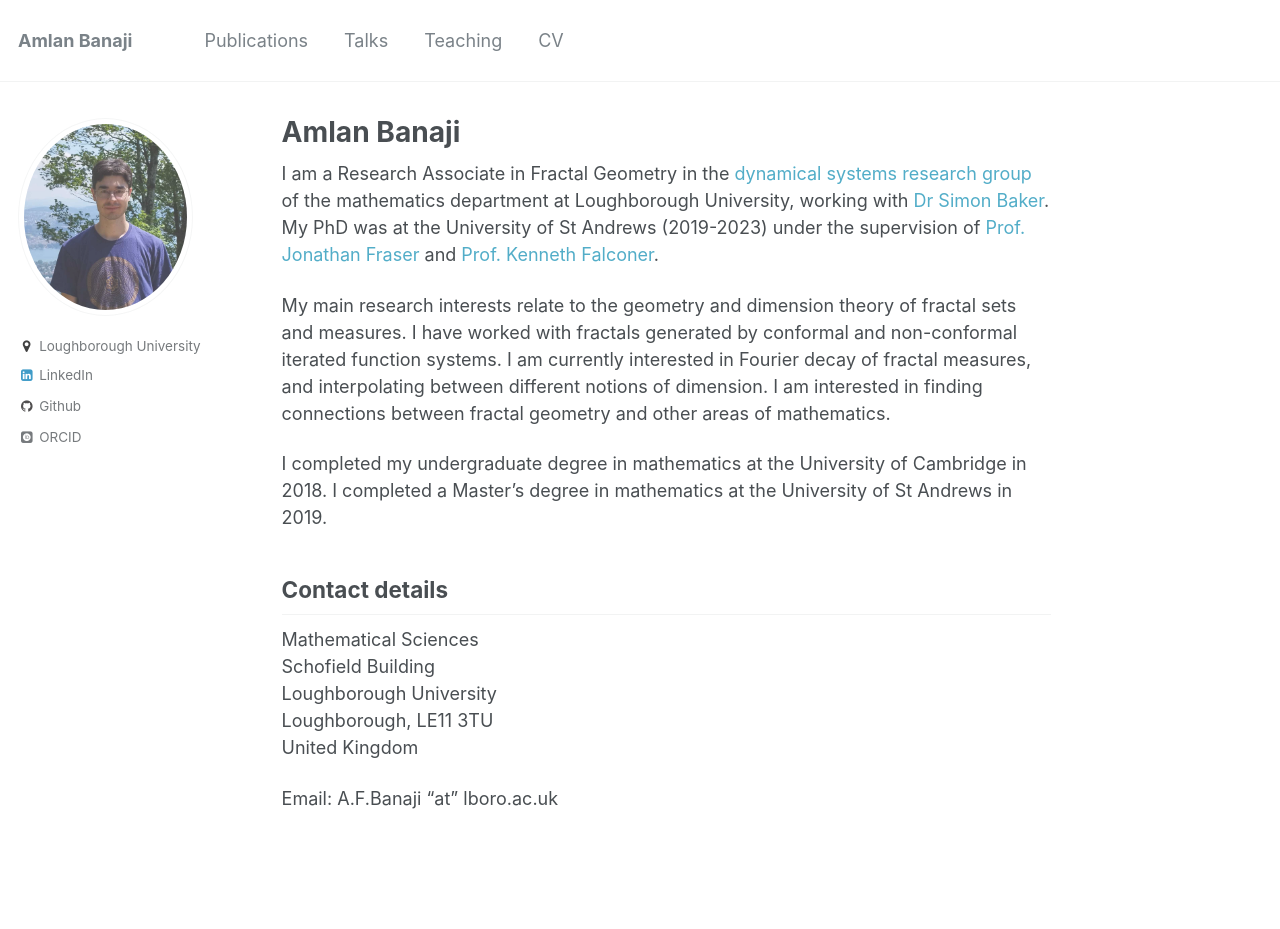
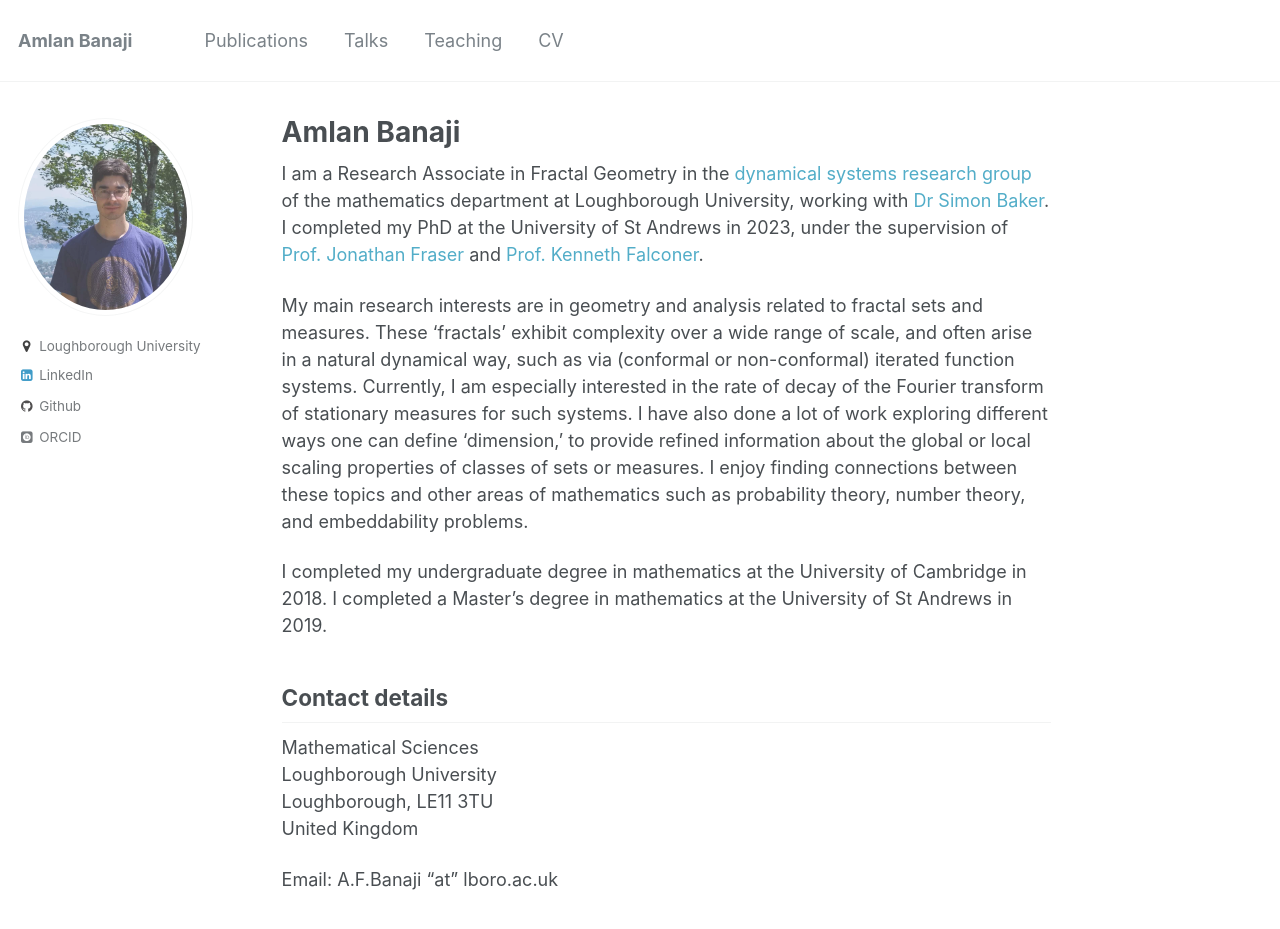
Before and after one commit to amlan-banaji/amlan-banaji.github.io, a Jekyll site: the page built from _pages/about.md, in a window 1280 px wide and 943 px high. Shown: the top 929 px of the window. Built offline with Jekyll 4.4.1, drawn with Linux system fonts in a browser that asks for light colours; some web fonts are replaced.

```diff
--- a/_pages/about.md
+++ b/_pages/about.md
@@ -9,16 +9,15 @@ redirect_from:
   -
 ---
 
-I am a Research Associate in Fractal Geometry in the [dynamical systems research group](https://www.lboro.ac.uk/departments/maths/research/research-groups-and-centres/dynamical-systems/) of the mathematics department at Loughborough University, working with [Dr Simon Baker](https://simonbakermaths.wordpress.com/). My PhD was at the University of St Andrews (2019-2023) under the supervision of [Prof. Jonathan Fraser](https://jonathan-fraser.github.io/homepage/) and [Prof. Kenneth Falconer](https://kennethfalconer.github.io/index.html).
+I am a Research Associate in Fractal Geometry in the [dynamical systems research group](https://www.lboro.ac.uk/departments/maths/research/research-groups-and-centres/dynamical-systems/) of the mathematics department at Loughborough University, working with [Dr Simon Baker](https://simonbakermaths.wordpress.com/). I completed my PhD at the University of St Andrews in 2023, under the supervision of [Prof. Jonathan Fraser](https://jonathan-fraser.github.io/homepage/) and [Prof. Kenneth Falconer](https://kennethfalconer.github.io/index.html).
 
-My main research interests relate to the geometry and dimension theory of fractal sets and measures. I have worked with fractals generated by conformal and non-conformal iterated function systems. I am currently interested in Fourier decay of fractal measures, and interpolating between different notions of dimension. I am interested in finding connections between fractal geometry and other areas of mathematics.
+My main research interests are in geometry and analysis related to fractal sets and measures. These 'fractals' exhibit complexity over a wide range of scale, and often arise in a natural dynamical way, such as via (conformal or non-conformal) iterated function systems. Currently, I am especially interested in the rate of decay of the Fourier transform of stationary measures for such systems. I have also done a lot of work exploring different ways one can define 'dimension,' to provide refined information about the global or local scaling properties of classes of sets or measures. I enjoy finding connections between these topics and other areas of mathematics such as probability theory, number theory, and embeddability problems.
 
 I completed my undergraduate degree in mathematics at the University of Cambridge in 2018. I completed a Master’s degree in mathematics at the University of St Andrews in 2019.
 
 ## Contact details
 
 Mathematical Sciences
-Schofield Building
 Loughborough University
 Loughborough,  LE11 3TU
 United Kingdom
```
Also changed, not shown: _pages/talks.md (+3 -0 lines), 1 other file.
